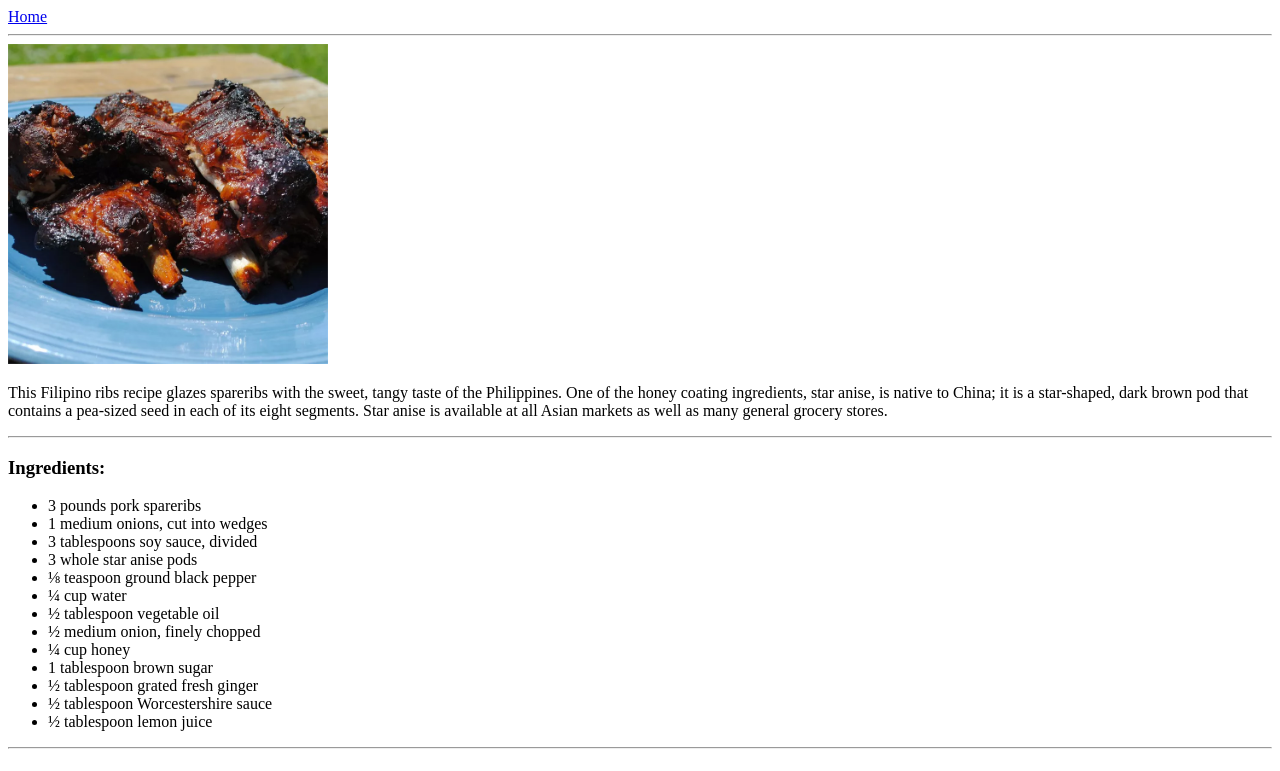
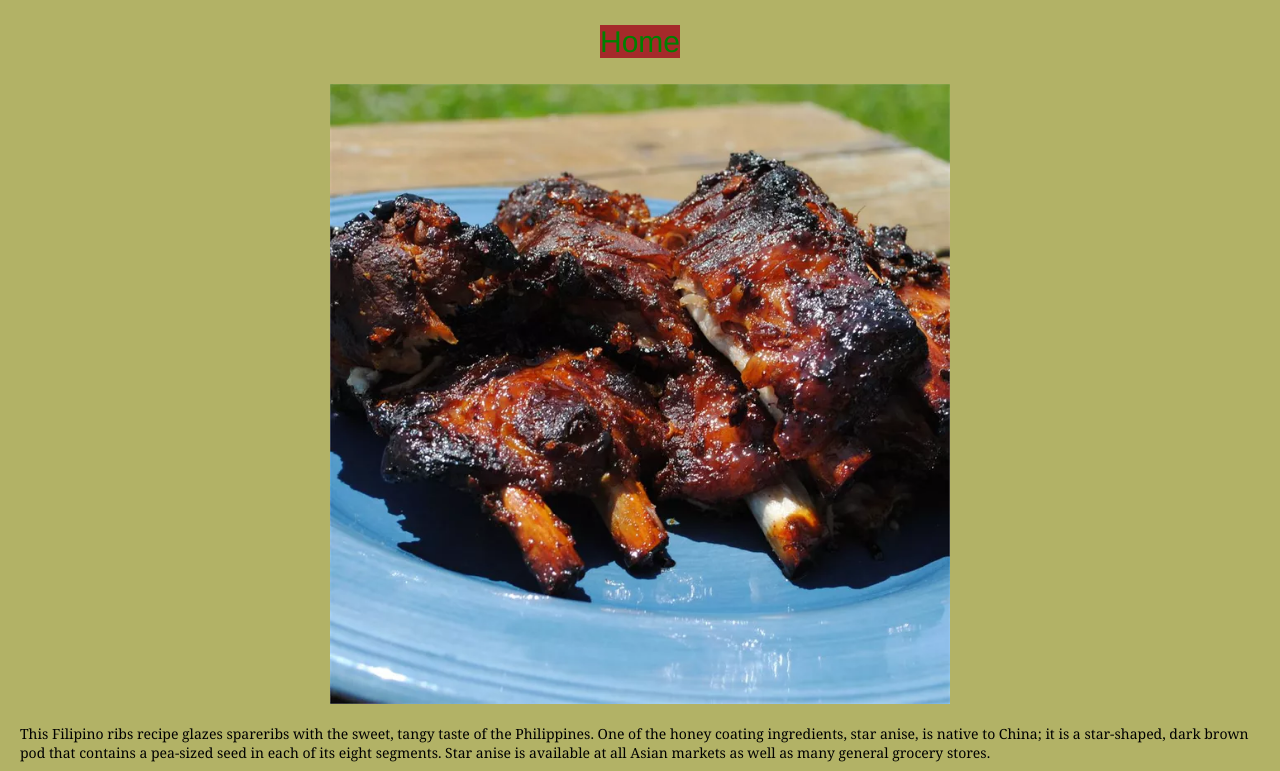
Before and after one commit to Poy28/odin-recipes, a plain HTML site: page recipes/filipino_ribs.html in a window 1280 px wide. Shown: the top 771 px of the page. Drawn offline with Linux system fonts and the light colour scheme.

Commit message:
Edit ribs.html and added ribs.css

```diff
--- a/recipes/filipino_ribs.html
+++ b/recipes/filipino_ribs.html
@@ -3,16 +3,18 @@
 <head>
     <meta charset="UTF-8">
     <meta name="viewport" content="width=device-width, initial-scale=1.0">
+    <link rel="stylesheet" href="./ribs.css">
     <title>Filipino Ribs</title>
 </head>
 <body>
-    <a href="../index.html">Home</a>
-    <hr>
-    <img src="../images/filipino_ribs.webp" alt="filipino_ribs" height="320" width="320">
-    <p>This Filipino ribs recipe glazes spareribs with the sweet, tangy taste of the Philippines. One of the honey coating ingredients, star anise, is native to China; it is a star-shaped, dark brown pod that contains a pea-sized seed in each of its eight segments. Star anise is available at all Asian markets as well as many general grocery stores.</p>
-    <hr>
+    <div class="link"><a href="../index.html">Home</a></div>
+    <div><img src="../images/filipino_ribs.webp" alt="filipino_ribs" height="320" width="320"></div>
+    <div>
+        <p class="description">This Filipino ribs recipe glazes spareribs with the sweet, tangy taste of the Philippines. One of the honey coating ingredients, star anise, is native to China; it is a star-shaped, dark brown pod that contains a pea-sized seed in each of its eight segments. Star anise is available at all Asian markets as well as many general grocery stores.</p>
+    </div>
+    <div>
     <h3>Ingredients:</h3>
-    <ul>
+    <ul class="ingredients">
         <li>3 pounds pork spareribs</li>
         <li>1 medium onions, cut into wedges</li>
         <li>3 tablespoons soy sauce, divided</li>
@@ -27,14 +29,16 @@
         <li>½ tablespoon Worcestershire sauce</li>
         <li>½ tablespoon lemon juice</li>
     </ul>
-    <hr>
+    </div>
+    <div>
     <h3>Directions:</h3>
-    <ol>
+    <ol class="directions">
         <li>Place ribs, 2 onions cut into wedges, 4 tablespoons soy sauce, star anise pods, and black pepper in a large stock pot . Add water and bring to a boil. Reduce heat to medium low, cover, and simmer until ribs are tender when pierced, about 1 ¼ hours, stirring occasionally.</li>
         <li>Meanwhile, heat oil in a medium skillet over medium heat. Add 1 onion chopped; cook and stir until onion is soft. Stir in honey, brown sugar, remaining 2 tablespoons soy sauce, ginger, Worcestershire sauce, and lemon juice; cook and stir until well blended. Remove from heat.</li>
         <li>Preheat the oven to 400 degrees F (200 degrees C).</li>
         <li>Remove ribs from stock pot using tongs; arrange in a single layer in an 11x16-inch baking pan. Brush evenly with honey glaze.</li>
         <li>Bake in the preheated oven, basting often with pan drippings, until ribs are well glazed, about 30 minutes.</li>
     </ol>
+    </div>
 </body>
 </html>
--- /dev/null
+++ b/recipes/ribs.css
@@ -0,0 +1,50 @@
+body {
+    background-color: rgb(178, 178, 102);
+    margin: 20px;
+}
+
+.link {
+    text-align: center;
+    padding: 5px;
+    margin-bottom: 20px;
+}
+
+a {
+    text-decoration: none;
+    background-color: brown;
+    color: green;
+    font-size: 30px;
+    font-family: Helvetica;
+}
+
+img {
+    display: block;
+    margin: auto;
+    width: 50%;
+    height: 50%;
+}
+
+.description {
+    font-family: Georgia;
+    font-size: 14px;
+    margin-top: 20px;
+}
+
+h3 {
+    background-color: cadetblue;
+    color: crimson;
+    box-sizing: border-box;
+    display: inline-block;
+    padding: 15px;
+
+}
+
+.ingredients {
+    font-size: 18px;
+    font-family: 'Gill Sans', sans-serif
+}
+
+.directions {
+    font-size: 18px;
+    font-family: 'Times New Roman', Times, serif
+}
```
